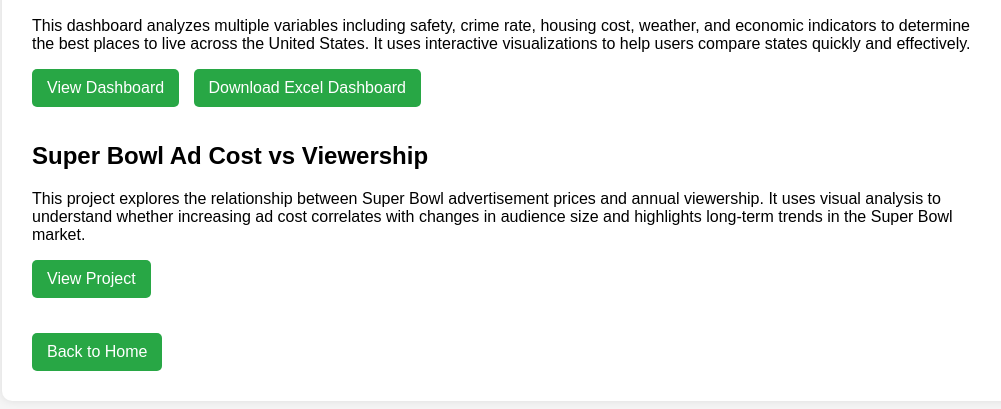
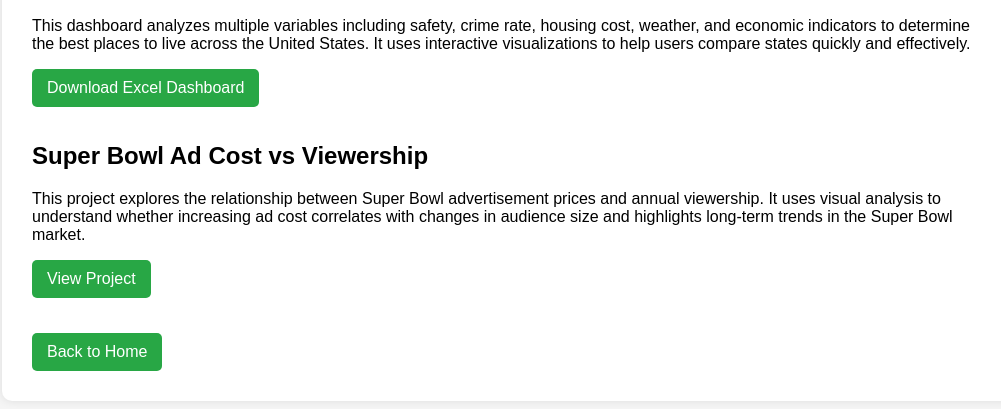
Before and after one commit to Termu-101/abhishek-website, a plain HTML site: page project.html in a window 1280 px wide. Shown: the part 181-590 px from the top of the page, without its empty margins (128-1129 px from the left). Drawn offline with Linux system fonts and the light colour scheme.

Commit message:
Update project.html

```diff
--- a/project.html
+++ b/project.html
@@ -49,7 +49,7 @@
         </p>
 
         <!-- Dashboard link -->
-        <a class="button" href="View Dashboard" target="_blank">View Dashboard</a>
+
 
         <!-- Excel download link (added as requested) -->
         <a class="button" href="excel-dashboard" download>Download Excel Dashboard</a>
```
